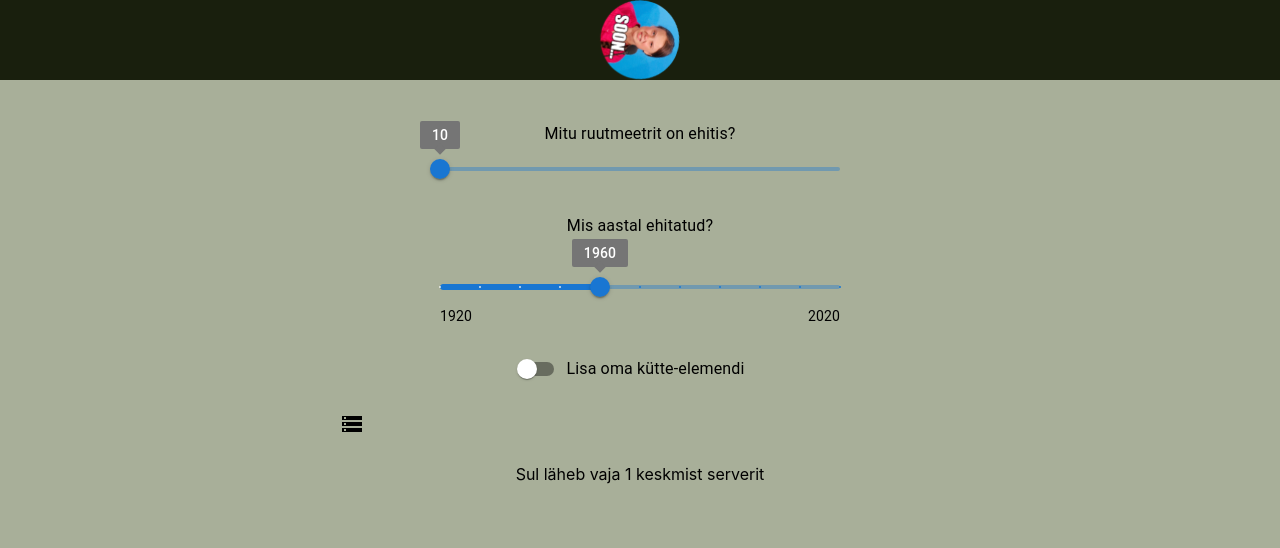
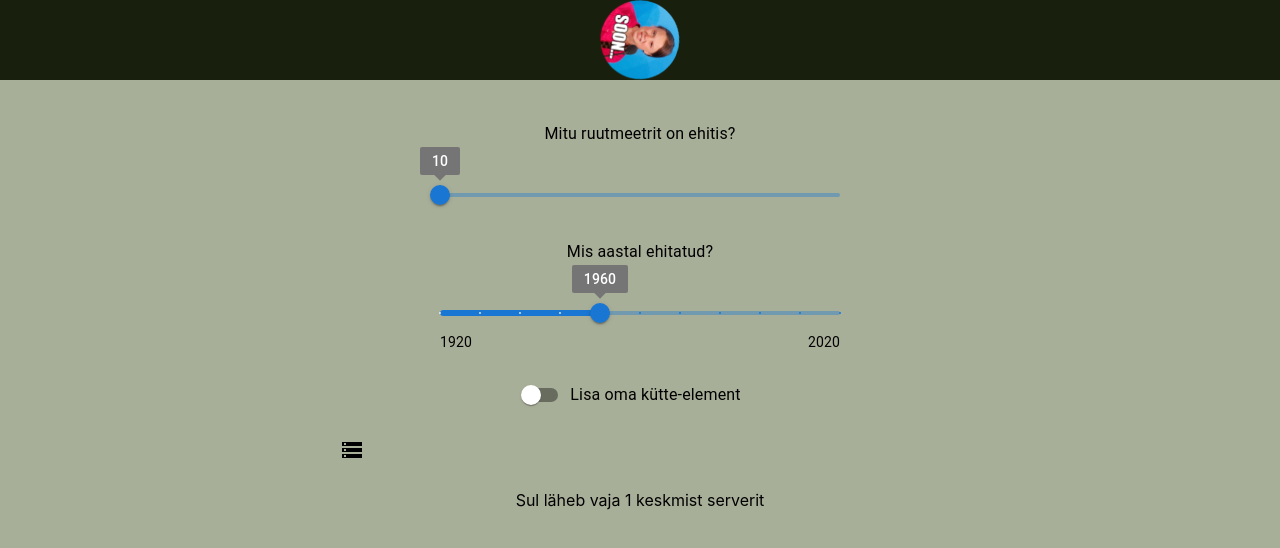
Before and after one commit to margusarm/hdy, a React (Create React App) app: page / in a window 1280 px wide. Shown: the top 548 px of the page. Built offline with nearby package versions, Linux system fonts and the light colour scheme.

Commit message:
väiksed asjad

```diff
--- a/src/App.tsx
+++ b/src/App.tsx
@@ -91,7 +91,7 @@ function App() {
                   alignSelf: 'center'
                 }}
               >
-                <Typography variant="subtitle1" gutterBottom>
+                <Typography variant="subtitle1" gutterBottom sx={{mb: 4}}>
                 Mitu ruutmeetrit on ehitis?
               </Typography>
                 <Slider
@@ -131,7 +131,7 @@ function App() {
                 checked={ownSwitch}
                 onChange={(event) => setOwnSwitchChecked(event.target.checked)}
                 />
-              } label="Lisa oma kütte-elemendi"
+              } label="Lisa oma kütte-element"
               />
             </Box>
               {ownSwitch && <Box>
```
